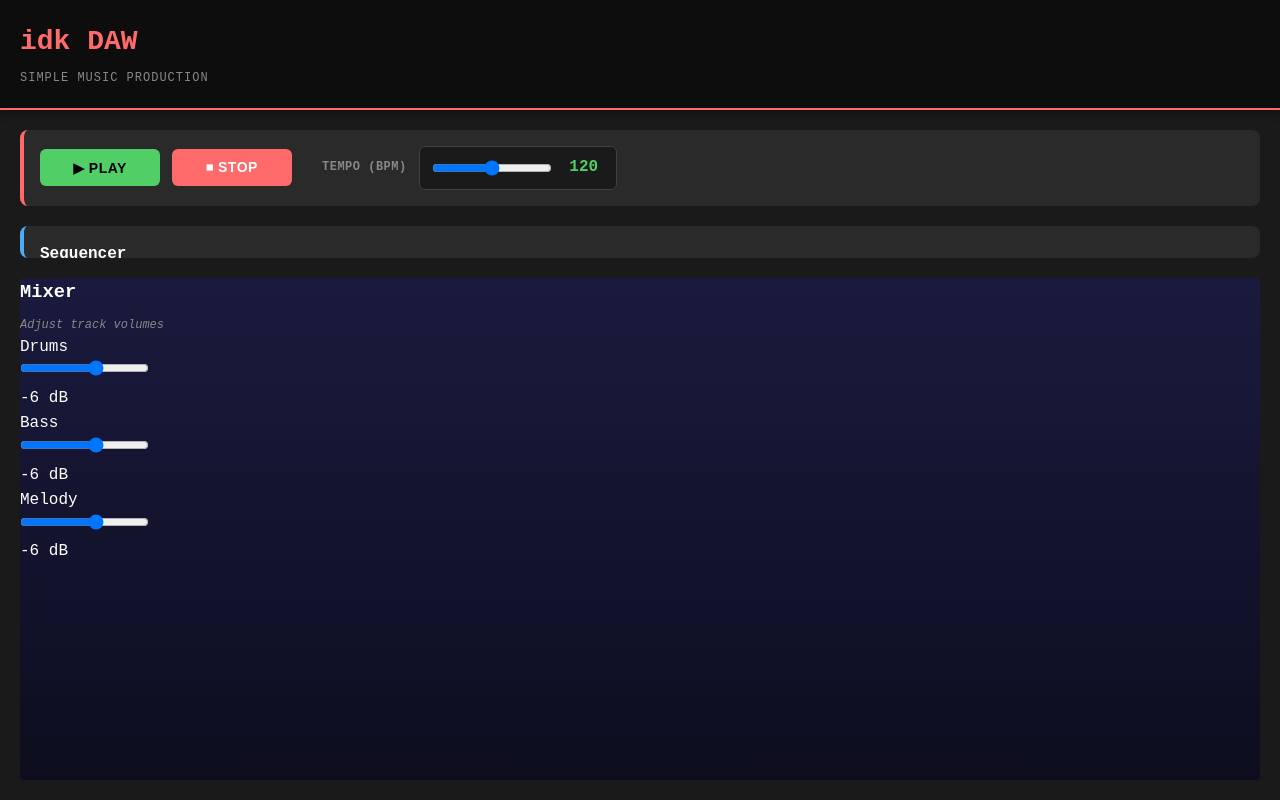
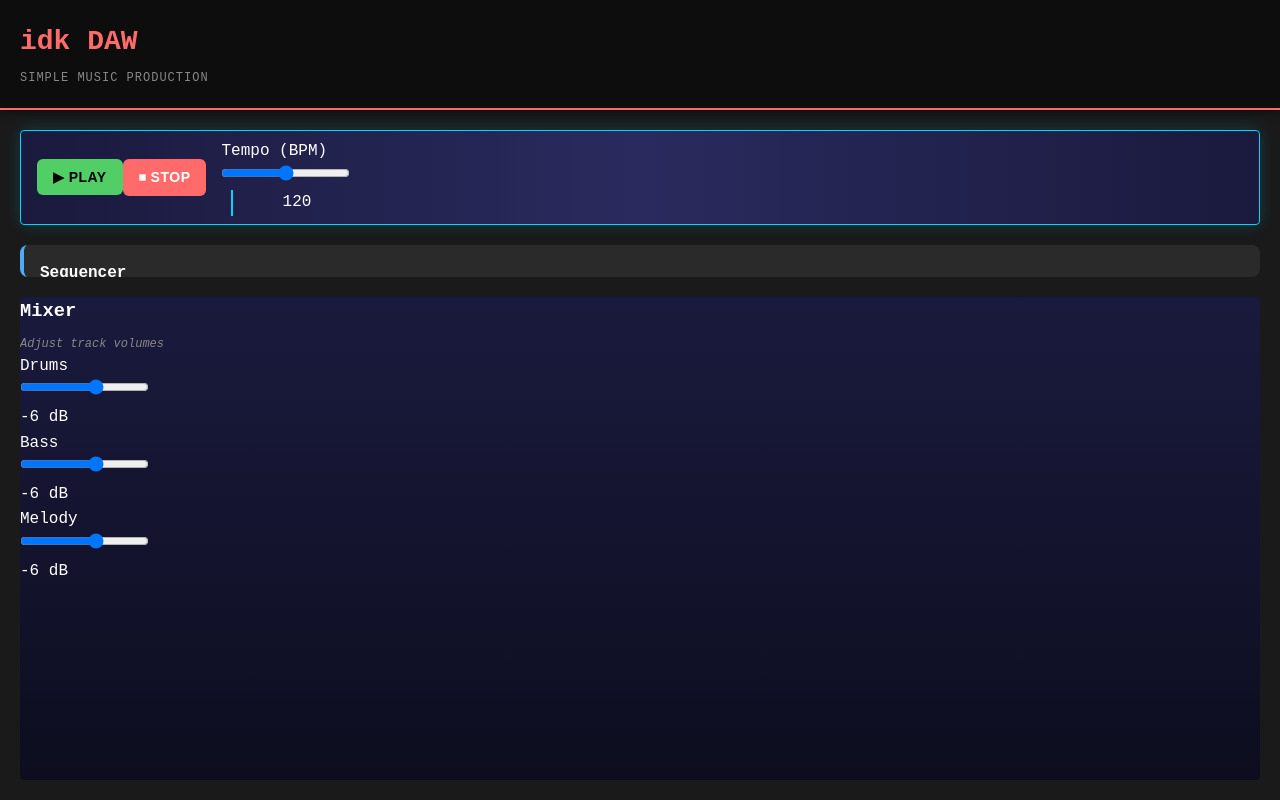
Before and after one commit to sapnap999/daw, a React (Vite) app: page / in a window 1280 px wide. Built offline with nearby package versions, Linux system fonts and the light colour scheme.

Commit message:
FL Studio transport controls styling

```diff
--- a/src/styles/transport.css
+++ b/src/styles/transport.css
@@ -1,74 +1,94 @@
 .transport {
   display: flex;
   align-items: center;
-  gap: 30px;
-  padding: 16px;
-  background-color: #2a2a2a;
-  border-radius: 8px;
-  border-left: 4px solid #ff6b6b;
+  gap: 15px;
+  background: linear-gradient(90deg, #1a1a3e 0%, #2a2a5e 50%, #1a1a3e 100%);
+  padding: 8px 16px;
+  border-radius: 4px;
+  border: 1px solid #00d4ff;
+  box-shadow: 0 0 15px rgba(0, 212, 255, 0.2);
 }
 
-.transport-buttons {
+.transport-btn {
+  width: 40px;
+  height: 40px;
+  border: 2px solid #00d4ff;
+  background: #0d0d1f;
+  color: #00d4ff;
+  border-radius: 4px;
+  cursor: pointer;
+  font-size: 18px;
   display: flex;
-  gap: 12px;
+  align-items: center;
+  justify-content: center;
+  transition: all 0.2s;
+  font-weight: 600;
 }
 
-.transport-buttons .btn {
-  min-width: 120px;
+.transport-btn:hover {
+  background: #1a1a3e;
+  box-shadow: 0 0 10px rgba(0, 212, 255, 0.5);
+  transform: scale(1.05);
 }
 
-.transport-tempo {
-  display: flex;
-  align-items: center;
-  gap: 12px;
+.transport-btn.active {
+  background: #00d4ff;
+  color: #0a0e27;
+  box-shadow: 0 0 20px rgba(0, 212, 255, 0.8);
 }
 
-.transport-tempo label {
-  font-size: 12px;
-  font-weight: 600;
-  text-transform: uppercase;
-  color: #888;
-  letter-spacing: 0.5px;
+.play-btn {
+  background: linear-gradient(135deg, #00d4ff 0%, #00ff88 100%);
+  border-color: #00ff88;
+  color: #0a0e27;
 }
 
-.tempo-control {
-  display: flex;
-  align-items: center;
-  gap: 12px;
-  background-color: #1a1a1a;
-  padding: 8px 12px;
-  border-radius: 6px;
-  border: 1px solid #404040;
+.play-btn:hover {
+  box-shadow: 0 0 20px rgba(0, 212, 255, 0.8);
 }
 
-.tempo-slider {
-  width: 120px;
-  cursor: pointer;
+.stop-btn {
+  background: linear-gradient(135deg, #ff006e 0%, #ff3385 100%);
+  border-color: #ff3385;
+  color: #fff;
 }
 
-.tempo-slider::-webkit-slider-thumb {
-  appearance: none;
-  width: 16px;
-  height: 16px;
-  border-radius: 50%;
-  background: #51cf66;
-  cursor: pointer;
-  border: 2px solid #2a2a2a;
-}
-
-.tempo-slider::-moz-range-thumb {
-  width: 16px;
-  height: 16px;
-  border-radius: 50%;
-  background: #51cf66;
-  cursor: pointer;
-  border: 2px solid #2a2a2a;
+.stop-btn:hover {
+  box-shadow: 0 0 20px rgba(255, 0, 110, 0.6);
 }
 
 .tempo-display {
-  font-size: 16px;
+  display: flex;
+  flex-direction: column;
+  align-items: center;
+  gap: 4px;
+  margin-left: 10px;
+  padding-left: 10px;
+  border-left: 2px solid #00d4ff;
+}
+
+.tempo-display label {
+  font-size: 10px;
+  color: #00d4ff;
+  font-weight: 600;
+  letter-spacing: 1px;
+  text-transform: uppercase;
+}
+
+.tempo-input {
+  width: 50px;
+  padding: 4px;
+  background: #0d0d1f;
+  border: 1px solid #00d4ff;
+  color: #00ff88;
+  border-radius: 3px;
+  font-size: 14px;
   font-weight: 700;
-  color: #51cf66;
-  min-width: 40px;
   text-align: center;
+  font-family: 'Courier New', monospace;
 }
+
+.tempo-input:focus {
+  outline: none;
+  box-shadow: 0 0 10px rgba(0, 212, 255, 0.5);
+}
```
